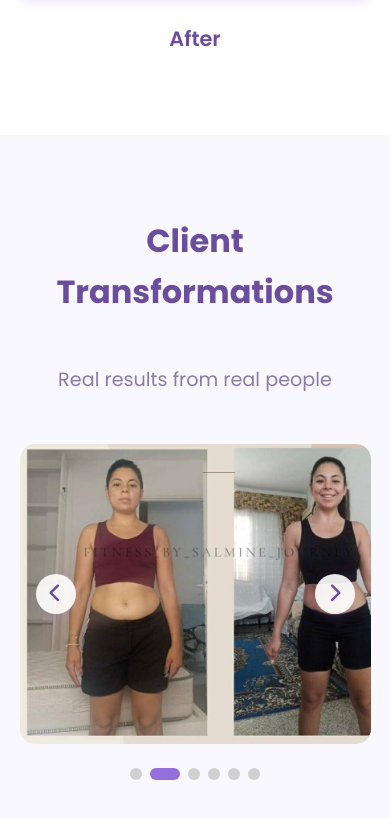
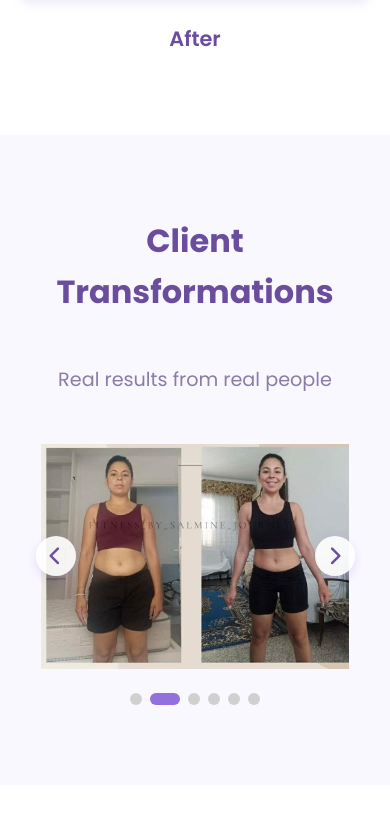
Before and after one commit to fyras002/salmine-s-static-website, a plain HTML site: page index.html in a window 390 px wide. Shown: the part 5171-5989 px from the top of the page. After the commit the page ends 5956 px from the top, so only its background shows below. Drawn offline with Linux system fonts and the light colour scheme; a script that the page names is missing.

Commit message:
Updated website files

```diff
--- a/index.html
+++ b/index.html
@@ -421,7 +421,10 @@
             }
 
             .gallery-item img {
-                height: 400px;
+                height: auto;
+                max-height: 325px;
+                object-fit: contain;
+
             }
         }
 
@@ -445,13 +448,16 @@
             }
 
             .gallery-item img {
-                height: 300px;
+                height: 225px;
             }
 
             .gallery-btn {
                 width: 40px;
                 height: 40px;
                 font-size: 1.2rem;
+            }
+            .gallery-item img {
+                max-height: 300px;
             }
         }
 
```
